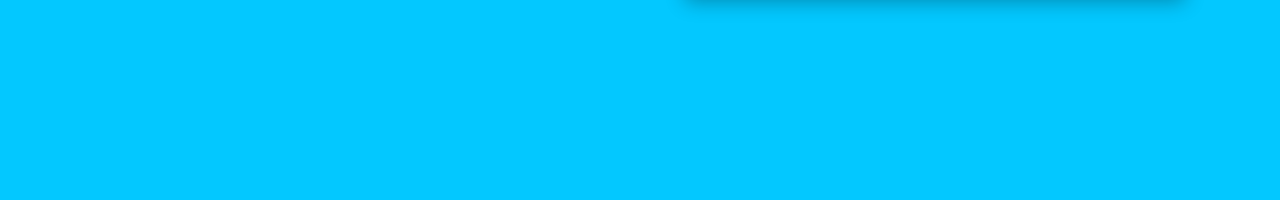
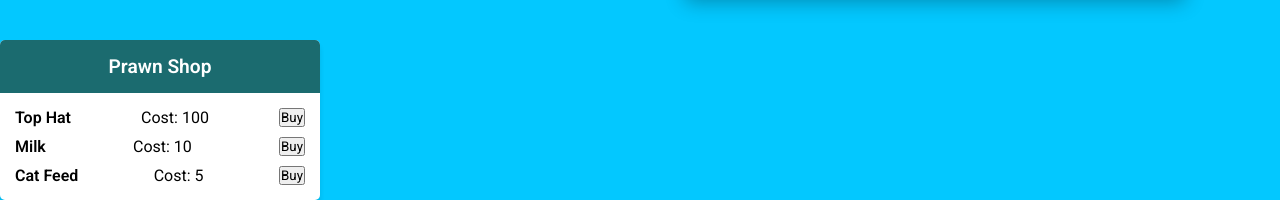
Before and after one commit to PapaEmiertusCoder/Cool-Kitty-Cat-Calendar-Jr, a plain HTML site: page Frontend Work/website.html in a window 1280 px wide. Shown: the part 1139-1339 px from the top of the page. Before the commit the page ends 1139 px from the top, so only its background shows below. Drawn offline with nearby package versions, Linux system fonts and the light colour scheme.

Commit message:
added the shop UI, the code for the shop as of now, and gotten the shop to display

```diff
--- a/Frontend Work/style.css
+++ b/Frontend Work/style.css
@@ -265,6 +265,91 @@
         margin: 10px;
         }
 
+        /*new stuff for the CSS file*/
+        .container2{
+            display: flex;
+            justify-content: center;
+            gap: 30px;
+            flex-wrap: wrap;
+            margin-top: 30px;
+        }
+
+        .shop-panel-static{
+
+
+            width: 320px;
+            background: #fff;
+            border-radius: 5px;
+            box-shadow: 0 5px 5px rgba(0, 0, 0, 0.1);
+            font-family: 'roboto', sans-serif;
+            overflow: hidden;
+        }
+
+        .shop-header{
+            background: #1b6b6f;
+            color: #fff;
+            padding: 15px;
+            text-align: center;
+        }
+
+        .shop-header h3{
+            margin: 0;
+            font-size: 1.2rem;
+        }
+
+        .shop-items{
+            padding: 15px;
+        }
+        /* individual item*/
+        .shop-item{
+            display: flex;
+            justify-content: space-between;
+            align-items: center;
+            margin-bottom: 10px;
+        }
+
+        .shop-item:last-child{
+            margin-bottom: 0;
+        }
+
+        .item-info{
+            display: flex;
+            flex-direction: column;
+        }
+
+        .item-name{
+            font-weight: 600;
+            font-size: 1rem;
+        }
+        .item-price{
+            color: #888;
+            font-size: 0.9rem;
+            margin-top: 3px;
+        }
+
+        /*buy button ui*/
+        .buy-button{
+            background: #1b6b6f;
+            color: #fff;
+            border: none;
+            padding: 8px 12px;
+            border-radius: 3px;
+            cursor: pointer;
+            transition: background 0.3s;
+        }
+
+        /*counter for pawpoints
+        .pawpoints-counter{
+            background: #1b6b6f;
+            color: #fff;
+            padding: 10px 15px;
+            border-radius: 5px;
+            font-weight: 600;
+            font-size: 1rem;
+            margin-bottom: 20px;
+        }*/
+
+
         .chat-bubble {
             position: relative;
             background: white;
--- a/Frontend Work/website.html
+++ b/Frontend Work/website.html
@@ -155,6 +155,29 @@
         </div>
     </div>
 
+    <div class="shop-panel-static">
+        <div class="shop-header">
+        <h3>Prawn Shop</h3>
+        </div>
+        <div class="shop-items">
+            <div class="shop-item">
+                <h4>Top Hat</h4>
+                <p>Cost: 100</p>
+                <button onclick="shopping(0)">Buy</button>
+            </div>
+            <div class="shop-item">
+                <h4>Milk</h4>
+                <p>Cost: 10</p>
+                <button onclick="shopping(1)">Buy</button>
+            </div>
+            <div class="shop-item">
+                <h4>Cat Feed</h4>
+                <p>Cost: 5</p>
+                <button onclick="shopping(2)">Buy</button>
+            </div>
+
+</div>
+
     <script src="https://code.jquery.com/jquery-3.6.0.min.js"></script>
 
     <script>
@@ -199,5 +222,6 @@
         });
     </script>
     <script src="../catQuotes.js"></script>
+    <script src="./shop.js"></script>
 </body>
 </html>
```
Also changed, not shown: shop.js (+6 -4 lines).
